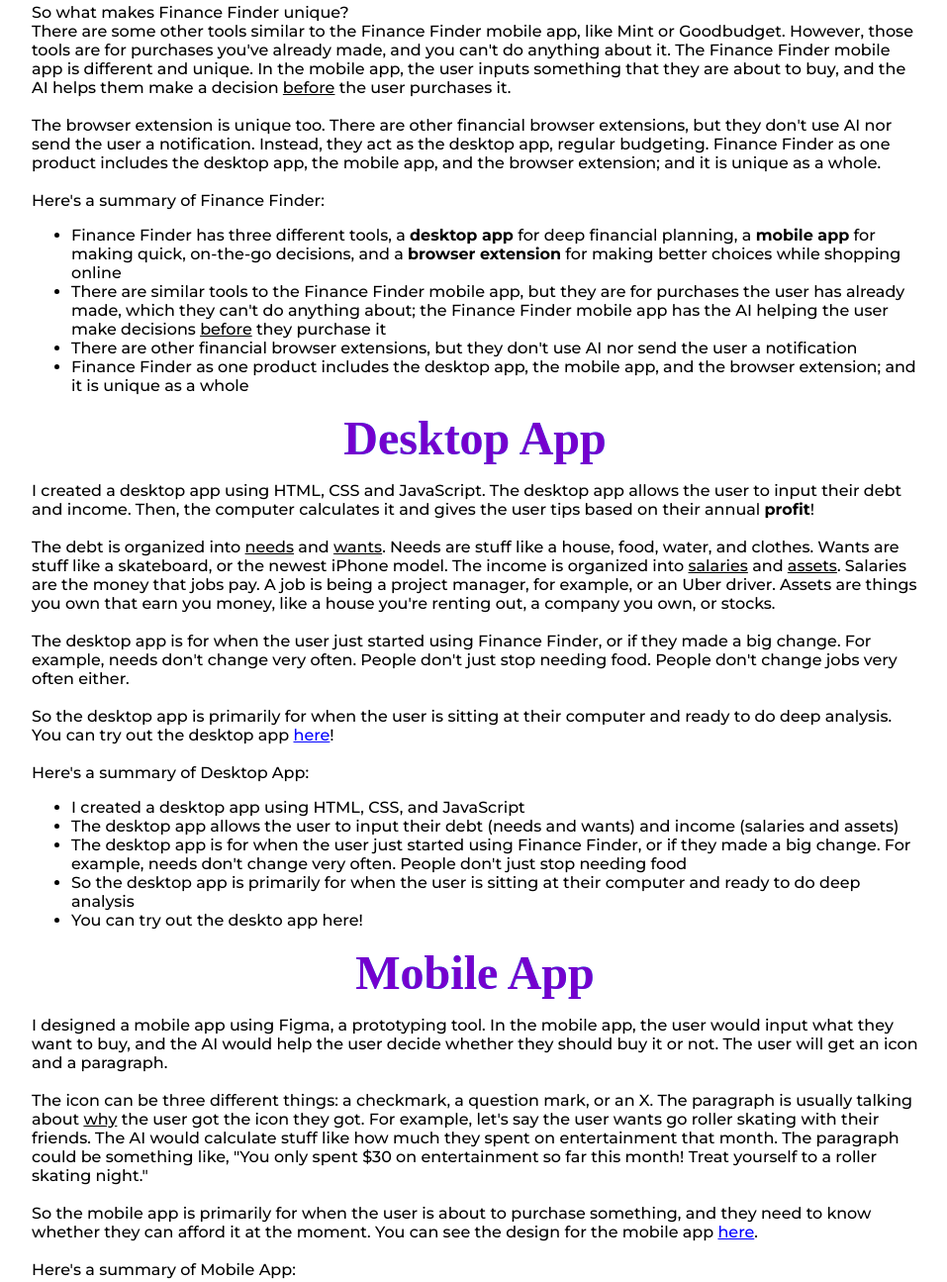
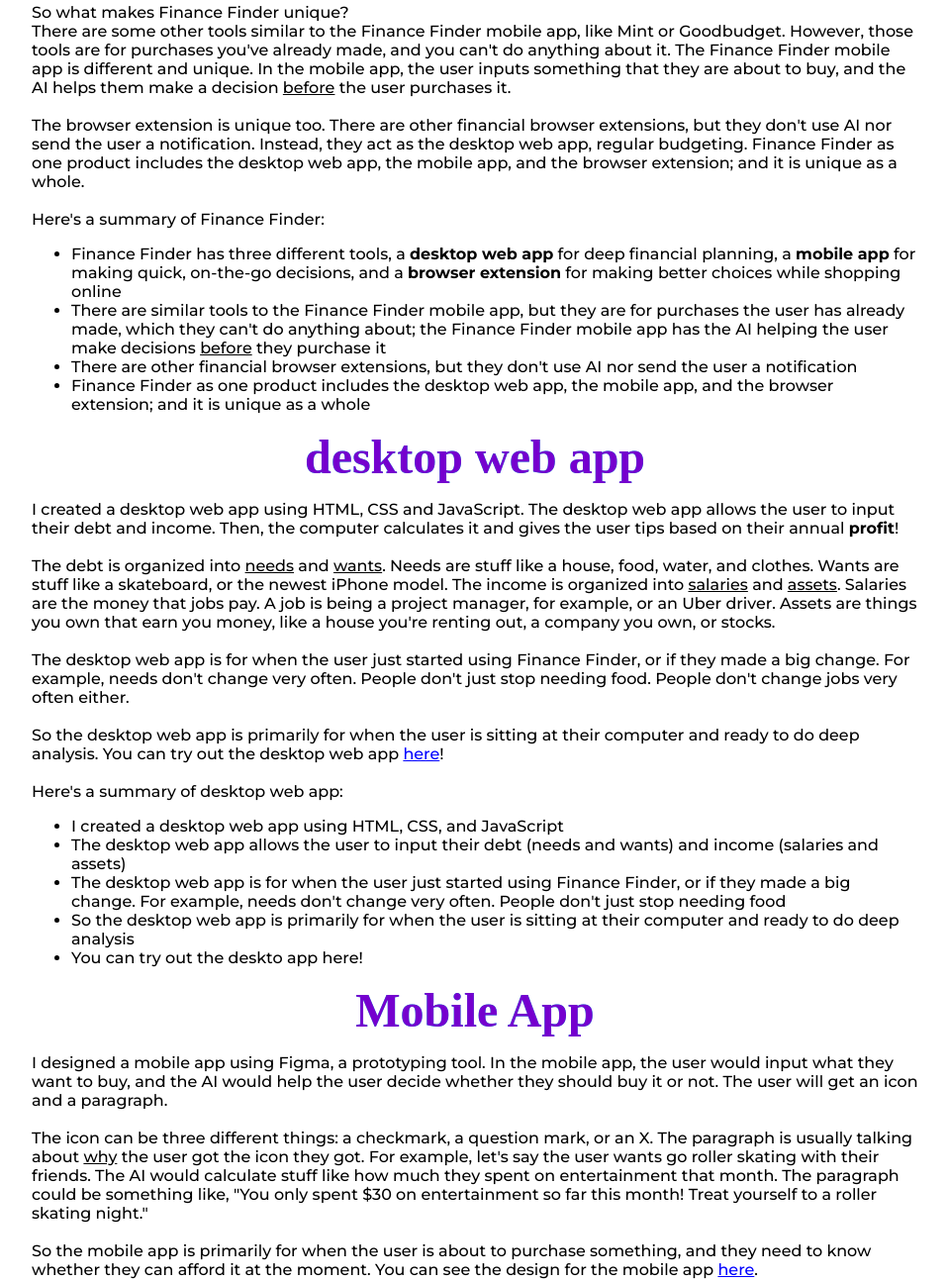
Before and after one commit to MadelynGH/financeFinder, a plain HTML site: page solutions/index.html in a window 1280 px wide. Shown: the part 1349-2644 px from the top of the page at 99% size, without its empty margins (160-1117 px from the left). Drawn offline with Linux system fonts and the light colour scheme; a web font is replaced by a local one.

Commit message:
Change all occurrences of "desktop app" to "desktop web app"

```diff
--- a/solutions/index.html
+++ b/solutions/index.html
@@ -69,7 +69,7 @@
             <p class="yes-links">
                 Finance Finder has many different tools:
                 <ul>
-                    <li>A <b>desktop app</b>, for deep financial planning</li>
+                    <li>A <b>desktop web app</b>, for deep financial planning</li>
                     <li>A <b>mobile app</b>, for making quick, on-the-go decisions</li>
                     <li>A <b>browser extension</b>, for making better choices while shopping online</li>
                 </ul>
@@ -84,23 +84,23 @@
                 <br><br>
                 The browser extension is unique too.
                 There are other financial browser extensions, but they don't use AI nor send the user a notification.
-                Instead, they act as the desktop app, regular budgeting.
-                Finance Finder as one product includes the desktop app, the mobile app, and the browser extension; and it is unique as a whole.
+                Instead, they act as the desktop web app, regular budgeting.
+                Finance Finder as one product includes the desktop web app, the mobile app, and the browser extension; and it is unique as a whole.
                 <br><br>
                 Here's a summary of Finance Finder:<br>
                 <ul>
-                    <li>Finance Finder has three different tools, a <b>desktop app</b> for deep financial planning, a <b>mobile app</b> for making quick, on-the-go decisions, and a <b>browser extension</b> for making better choices while shopping online</li>
+                    <li>Finance Finder has three different tools, a <b>desktop web app</b> for deep financial planning, a <b>mobile app</b> for making quick, on-the-go decisions, and a <b>browser extension</b> for making better choices while shopping online</li>
                     <li>There are similar tools to the Finance Finder mobile app, but they are for purchases the user has already made, which they can't do anything about; the Finance Finder mobile app has the AI helping the user make decisions <u>before</u> they purchase it</li>
                     <li>There are other financial browser extensions, but they don't use AI nor send the user a notification</li>
-                    <li>Finance Finder as one product includes the desktop app, the mobile app, and the browser extension; and it is unique as a whole</li>
+                    <li>Finance Finder as one product includes the desktop web app, the mobile app, and the browser extension; and it is unique as a whole</li>
                 </ul>
             </p>
             </p>
 
-            <h1 class="sub-heading">Desktop App</h1>
+            <h1 class="sub-heading">desktop web app</h1>
             <p class="yes-links">
-                I created a desktop app using HTML, CSS and JavaScript.
-                The desktop app allows the user to input their debt and income.
+                I created a desktop web app using HTML, CSS and JavaScript.
+                The desktop web app allows the user to input their debt and income.
                 Then, the computer calculates it and gives the user tips based on their annual <b>profit</b>!
                 <br><br>
                 The debt is organized into <u>needs</u> and <u>wants</u>.
@@ -110,19 +110,19 @@
                 Salaries are the money that jobs pay. A job is being a project manager, for example, or an Uber driver.
                 Assets are things you own that earn you money, like a house you're renting out, a company you own, or stocks.
                 <br><br>
-                The desktop app is for when the user just started using Finance Finder, or if they made a big change.
+                The desktop web app is for when the user just started using Finance Finder, or if they made a big change.
                 For example, needs don't change very often. People don't just stop needing food.
                 People don't change jobs very often either.
                 <br><br>
-                So the desktop app is primarily for when the user is sitting at their computer and ready to do deep analysis.
-                You can try out the desktop app <a href="/desktop">here</a>!
+                So the desktop web app is primarily for when the user is sitting at their computer and ready to do deep analysis.
+                You can try out the desktop web app <a href="/desktop">here</a>!
                 <br><br>
-                Here's a summary of Desktop App:<br>
+                Here's a summary of desktop web app:<br>
                 <ul>
-                    <li>I created a desktop app using HTML, CSS, and JavaScript</li>
-                    <li>The desktop app allows the user to input their debt (needs and wants) and income (salaries and assets)</li>
-                    <li>The desktop app is for when the user just started using Finance Finder, or if they made a big change.  For example, needs don't change very often. People don't just stop needing food</li>
-                    <li>So the desktop app is primarily for when the user is sitting at their computer and ready to do deep analysis</li>
+                    <li>I created a desktop web app using HTML, CSS, and JavaScript</li>
+                    <li>The desktop web app allows the user to input their debt (needs and wants) and income (salaries and assets)</li>
+                    <li>The desktop web app is for when the user just started using Finance Finder, or if they made a big change.  For example, needs don't change very often. People don't just stop needing food</li>
+                    <li>So the desktop web app is primarily for when the user is sitting at their computer and ready to do deep analysis</li>
                     <li>You can try out the deskto app <a href="/desktop">here</a>!</li>
                 </ul>
             </p>
@@ -190,7 +190,7 @@
                 If they're getting a bad deal, the AI would offer other options.
                 The AI would also make recommendations based on their purchase history, budget, etc.
                 <br><br>
-                Currently, the desktop app does not directly contain AI.
+                Currently, the desktop web app does not directly contain AI.
                 However, an idea I have is to replace <u>the paragraphs that are displayed based on your annual profit</u> with
                 <u>comments generated by the AI</u>.
                 The comments would be stuff like tips, suggestions, and feedback.
@@ -203,13 +203,13 @@
                     <li>In the browser extension, the AI is going to go through stuff like their purchase history</li>
                     <li>When the user's about to buy something, the AI would tell them whether they should buy it or not</li>
                     <li>The AI would also make recommendations based on their purchase history, budget, etc</li>
-                    <li>Currently, the desktop app does not directly contain AI. However, an idea I have is to replace <u>the paragraphs that are displayed based on your annual profit</u> with <u>comments generated by the AI</u></li>
+                    <li>Currently, the desktop web app does not directly contain AI. However, an idea I have is to replace <u>the paragraphs that are displayed based on your annual profit</u> with <u>comments generated by the AI</u></li>
                 </ul>
             </p>
 
             <h1 class="sub-heading">Financial Impact</h1>
             <p class="yes-links">
-                The desktop app could help the user manage their money, so they can be aware of what's happening to it.
+                The desktop web app could help the user manage their money, so they can be aware of what's happening to it.
                 It could help them see their debt and income from a different perspective and make sure they have good a cash flow.
                 They can organize their money into different areas so if they make budget cuts, they have an idea about which stuff is best to stop buying.
                 The user can do deep analysis about their debt and income, and they can see their statistics.
@@ -236,9 +236,9 @@
             <p>
                 Here's a summary of Financial Impact:<br>
                 <ul>
-                    <li>The desktop app could help the user manage their money, so they can be aware of what's happening to it</li>
-                    <li>The desktop app could help the user make sure they have a good cash flow, organize their money, do deep analysis, and see their statistics</li>
-                    <li>The desktop app would help you not spend money you don't have and know exactly what's happening to your money</li>
+                    <li>The desktop web app could help the user manage their money, so they can be aware of what's happening to it</li>
+                    <li>The desktop web app could help the user make sure they have a good cash flow, organize their money, do deep analysis, and see their statistics</li>
+                    <li>The desktop web app would help you not spend money you don't have and help you know exactly what's happening to your money</li>
                     <li>As of January 2024, 66% of the world's population were internet users</li>
                     <li>The total number of internet users around the world grew by 97 million during the past 12 months</li>
                     <li><u>21%</u> of global retail sales are online as of 2022-- online shopping is becoming very popular</li>
```
Also changed, not shown: about/index.html (+1 -1 lines), desktop/index.html (+4 -4 lines), process/index.html (+1 -1 lines), reflection-questions/index.html (+1 -1 lines), research/index.html (+1 -1 lines).
